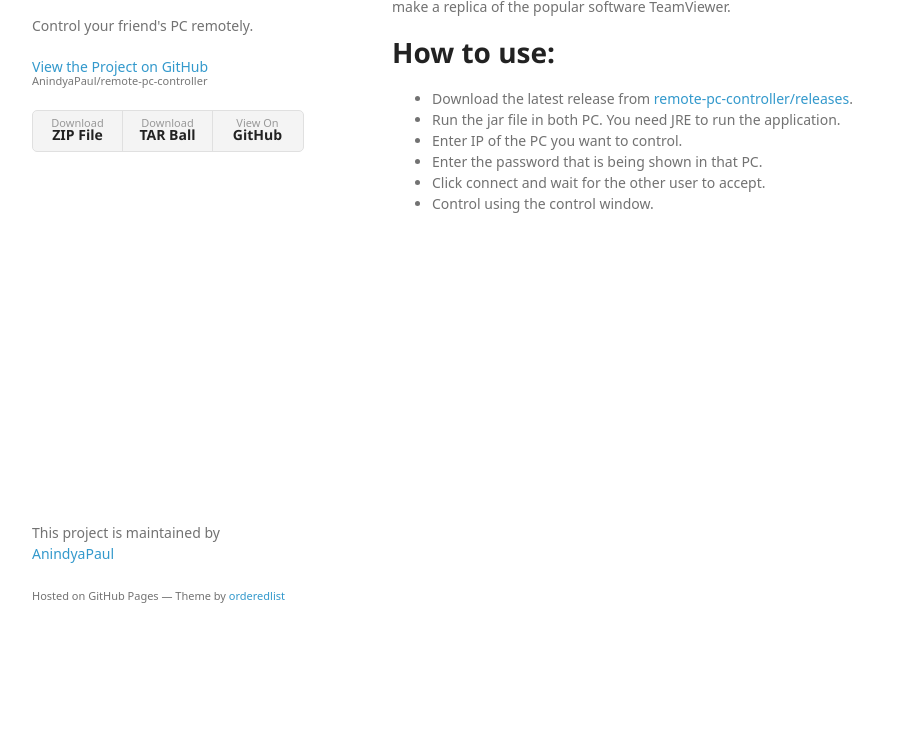
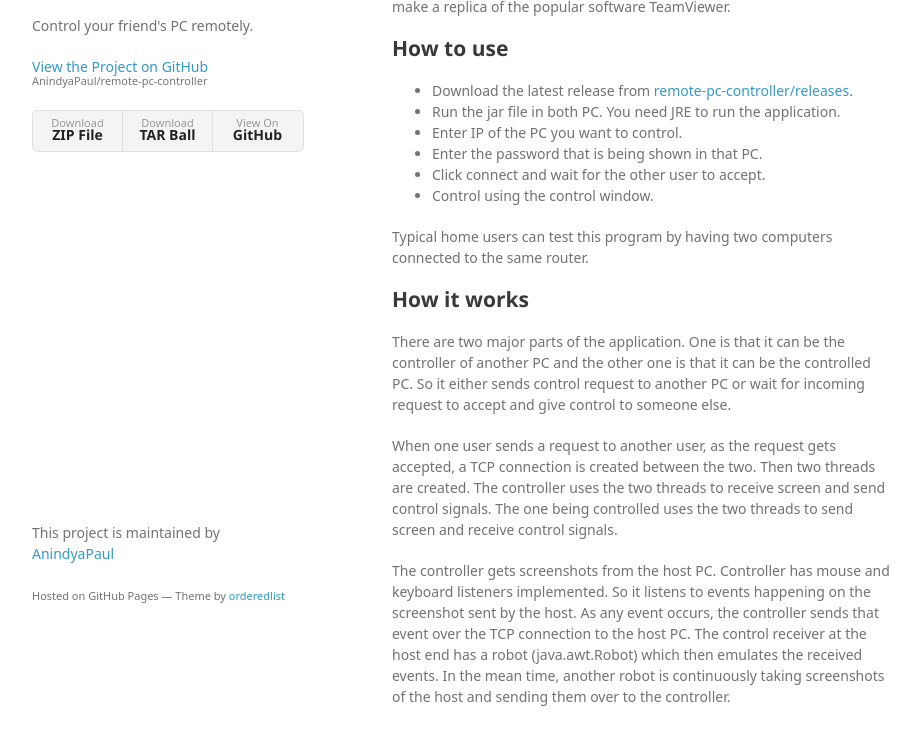
Before and after one commit to anindyaspaul/remote-pc-controller, a plain HTML site: page index.html in a window 1280 px wide. Shown: the part 125-870 px from the top of the page, without its empty margins (178-1098 px from the left). Before the commit the page ends 800 px from the top, so only its background shows below. Drawn offline with Linux system fonts and the light colour scheme; a web font is replaced by a local one.

```diff
--- a/index.html
+++ b/index.html
@@ -30,8 +30,8 @@
       <section>
         <p>With the Remote PC Controller, you can easily control someone's PC from your own if both of them are connected via LAN and the other user gives you permission to do so. The project is the result of an educational effort to make a replica of the popular software TeamViewer.</p>
 
-<h1>
-<a id="how-to-use" class="anchor" href="#how-to-use" aria-hidden="true"><span class="octicon octicon-link"></span></a>How to use:</h1>
+<h2>
+<a id="how-to-use" class="anchor" href="#how-to-use" aria-hidden="true"><span class="octicon octicon-link"></span></a>How to use</h2>
 
 <ul>
 <li>Download the latest release from <a href="https://github.com/AnindyaPaul/remote-pc-controller/releases">remote-pc-controller/releases</a>.</li>
@@ -41,6 +41,17 @@
 <li>Click connect and wait for the other user to accept.</li>
 <li>Control using the control window.</li>
 </ul>
+
+<p>Typical home users can test this program by having two computers connected to the same router.</p>
+
+<h2>
+<a id="how-it-works" class="anchor" href="#how-it-works" aria-hidden="true"><span class="octicon octicon-link"></span></a>How it works</h2>
+
+<p>There are two major parts of the application. One is that it can be the controller of another PC and the other one is that it can be the controlled PC. So it either sends control request to another PC or wait for incoming request to accept and give control to someone else.</p>
+
+<p>When one user sends a request to another user, as the request gets accepted, a TCP connection is created between the two. Then two threads are created. The controller uses the two threads to receive screen and send control signals. The one being controlled uses the two threads to send screen and receive control signals.</p>
+
+<p>The controller gets screenshots from the host PC. Controller has mouse and keyboard listeners implemented. So it listens to events happening on the screenshot sent by the host. As any event occurs, the controller sends that event over the TCP connection to the host PC. The control receiver at the host end has a robot (java.awt.Robot) which then emulates the received events. In the mean time, another robot is continuously taking screenshots of the host and sending them over to the controller.</p>
       </section>
       <footer>
         <p>This project is maintained by <a href="https://github.com/AnindyaPaul">AnindyaPaul</a></p>
```
Also changed, not shown: params.json (+1 -1 lines).
